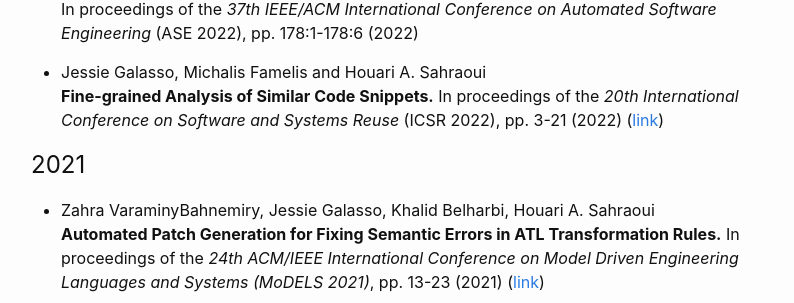
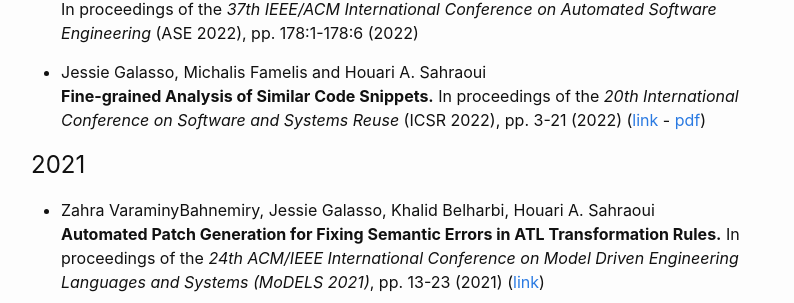
Before and after one commit to jgalasso/jgalasso.github.io, a Jekyll site: the page built from publications.md, in a window 1280 px wide and 900 px high, scrolled down 830 px. Shown: the part 150-453 px from the top of the window, without its empty margins (239-1033 px from the left). Built offline with Jekyll 4.4.1, drawn with Linux system fonts in a browser that asks for light colours.

Commit message:
Update publications.md

```diff
--- a/publications.md
+++ b/publications.md
@@ -35,7 +35,7 @@ __Extending boolean variability relationship extraction to multi-valued software
 __Global Decision Making Over Deep Variability in Feedback-Driven Software Development.__ In proceedings of the _37th IEEE/ACM International Conference on Automated Software Engineering_ (ASE 2022), pp. 178:1-178:6 (2022)
 
 - Jessie Galasso, Michalis Famelis and Houari A. Sahraoui
-__Fine-grained Analysis of Similar Code Snippets.__ In proceedings of the _20th International Conference on Software and Systems Reuse_ (ICSR 2022), pp. 3-21 (2022) ([link](https://dl.acm.org/doi/abs/10.1007/978-3-031-08129-3_1))
+__Fine-grained Analysis of Similar Code Snippets.__ In proceedings of the _20th International Conference on Software and Systems Reuse_ (ICSR 2022), pp. 3-21 (2022) ([link](https://dl.acm.org/doi/abs/10.1007/978-3-031-08129-3_1) - [pdf](https://michalis.famelis.info/wp-content/uploads/2022/03/icsr2022.pdf))
 
 ## 2021
 
```
